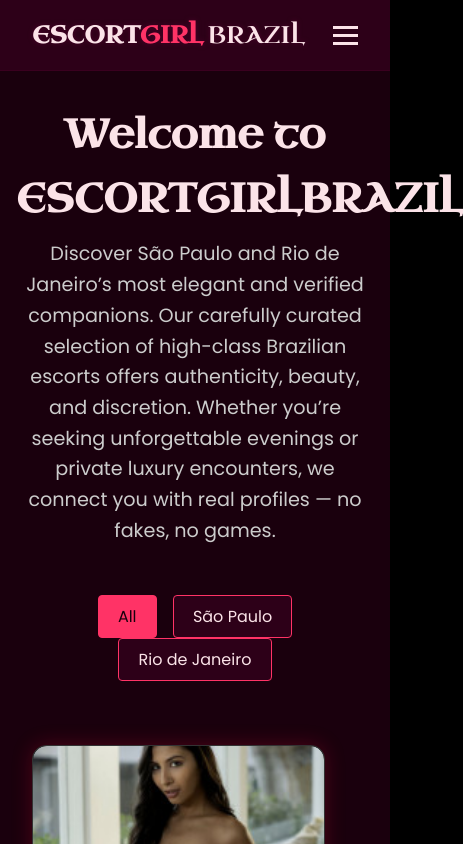
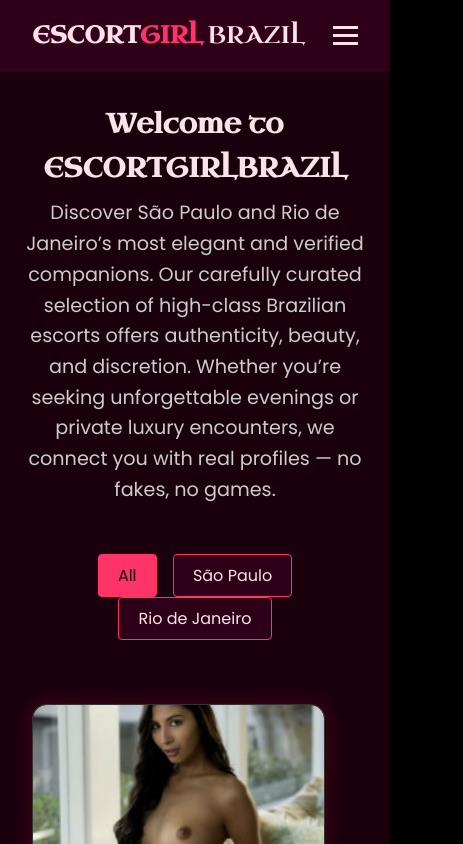
Before and after one commit to countdracula6/newecg, a React (Vite) app: page / in a window 390 px wide. Shown: the top 844 px of the page, 463 px wide, since content can reach past the window. Built offline with nearby package versions, Linux system fonts and the light colour scheme.

Commit message:
5th beta

```diff
--- a/src/App.css
+++ b/src/App.css
@@ -67,25 +67,29 @@
   font-size: 0.95rem;
   color: #fbe3e8;
   opacity: 0.8;
+  flex-wrap: wrap;
+  padding: 0 1rem;
 }
 
 .filter-bar {
   text-align: center;
   margin: 1rem auto;
   padding: 1rem;
+  flex-wrap: wrap;
 }
 
 .filter-bar button {
   background-color: #2d0018;
   color: #fbe3e8;
   border: 1px solid #ff3366;
-  margin: 0 0.5rem;
-  padding: 0.5rem 1.2rem;
+  margin: 0.3rem;
+  padding: 0.6rem 1.4rem;
   font-family: 'Poppins', sans-serif;
   font-size: 1rem;
   border-radius: 4px;
   cursor: pointer;
   transition: all 0.3s ease;
+  flex-shrink: 0;
 }
 
 .filter-bar button:hover,
@@ -115,9 +119,21 @@
   text-decoration: underline;
 }
 
+.card-icons svg {
+  width: 1.4rem;
+  height: 1.4rem;
+  margin: 0 0.25rem;
+  cursor: pointer;
+  transition: transform 0.2s ease;
+}
+
+.card-icons svg:hover {
+  transform: scale(1.2);
+}
+
 @media (max-width: 768px) {
   .intro-title {
-    font-size: 2.5rem;
+    font-size: 1.7rem;
   }
 
   .intro-text,
@@ -129,4 +145,11 @@
   .footer {
     font-size: 1.1rem;
   }
+
+  .filter-bar,
+  .area-tags {
+    display: flex;
+    flex-wrap: wrap;
+    justify-content: center;
+  }
 }
```
